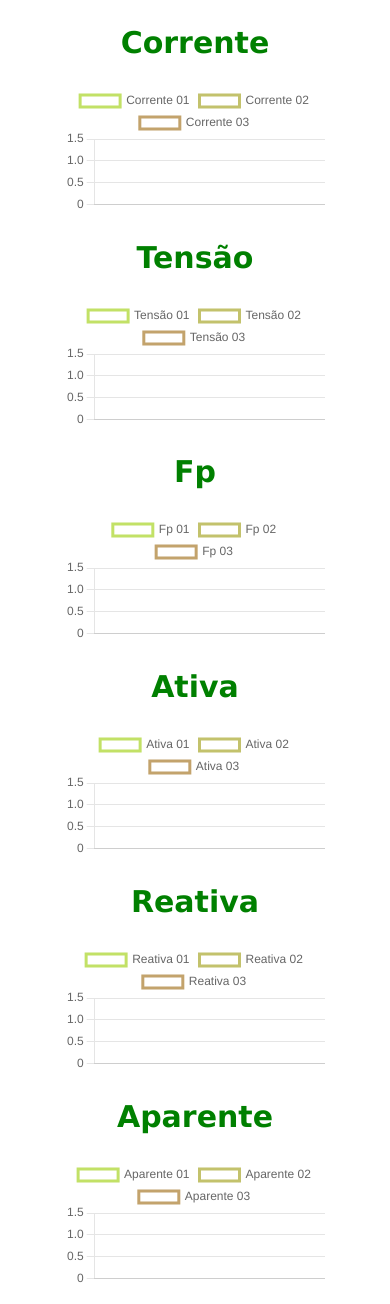
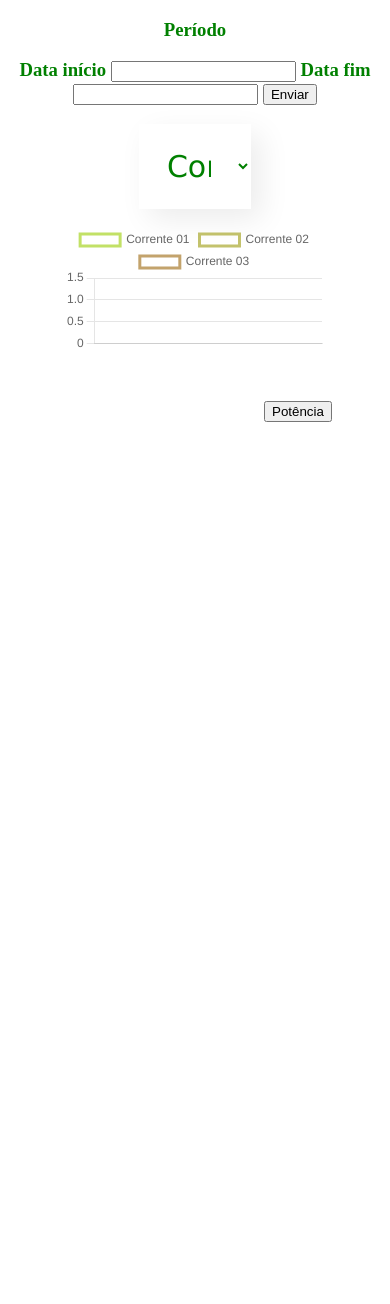
Before and after one commit to leonardorodriguess/Tela_IOT, a PHP site: page /esp32/ in a window 390 px wide; the page is wider, and only the part inside the window is pictured. After the commit the page ends 422 px from the top of that part, so only its background shows below. Run offline with PHP 8.4, Linux system fonts and the light colour scheme; data that the repository does not hold is empty; some libraries are stand-ins or nearby versions.

Commit message:
Feito o calculo da integal, modo de seleção, calendario e adicionado filtro inicial

```diff
--- /dev/null
+++ b/_css/index.css
@@ -0,0 +1,56 @@
+#List label{
+    display: block;
+    margin-bottom: 8px;
+    font-size: 24px;
+}
+
+#List select{
+    background-color: #FFF;
+    box-shadow: 10px 10px 30px rgba(0, 0, 0, 0.08);
+    width: 30%;
+    font-display: center;
+    border: none;
+    font-size: 30px;
+    padding: 24px;
+    box-sizing: border-box;
+    text-align: center;
+    font-family: "Verdana", sans-serif;
+    color: green;
+}
+
+#List select option{
+    font-display: center;
+    text-align: center;
+    color: green;
+    font-family: "Verdana", sans-serif;
+    font-size: 30px;
+}
+
+.botao{
+    text-align: right;
+    padding: 32px 256px;
+}
+
+#Corrente_graf{
+    display: none;
+}
+
+#Tensao_graf{
+    display: none;
+}
+
+#Fp_graf{
+    display: none;
+}
+
+#Ativa_graf{
+    display: none;
+}
+
+#Reativa_graf{
+    display: none;
+}
+
+#Aparente_graf{
+    display: none;
+}
--- /dev/null
+++ b/_js/calendario.js
@@ -0,0 +1,12 @@
+//Configurações do calendario
+
+$(function() {
+    $(".calendario").datepicker({
+        dateFormat: 'dd/mm/yy',
+        dayNames: ['Domingo','Segunda','Terça','Quarta','Quinta','Sexta','Sábado','Domingo'],
+        dayNamesMin: ['D','S','T','Q','Q','S','S','D'],
+        dayNamesShort: ['Dom','Seg','Ter','Qua','Qui','Sex','Sáb','Dom'],
+        monthNames: ['Janeiro','Fevereiro','Março','Abril','Maio','Junho','Julho','Agosto','Setembro','Outubro','Novembro','Dezembro'],
+        monthNamesShort: ['Jan','Fev','Mar','Abr','Mai','Jun','Jul','Ago','Set','Out','Nov','Dez']
+    });
+});
--- a/_js/linha_dados.js
+++ b/_js/linha_dados.js
@@ -1,3 +1,4 @@
+//Exibição do grafico
 
 function dados_linha (titulo, linha, coluna1 = [], coluna2 = [], coluna3 = [], type = "line")
 {
@@ -89,11 +90,10 @@ function dados_linha (titulo, linha, coluna1 = [], coluna2 = [], coluna3 = [], t
 
 function pad_exib_graf(titulo)
 {
+  //Gera parte do html para criação do gráfico de modo genérico
   titulo , element = carceter_especial(titulo)
-  //document.querySelector('#Corrente_graf')
   document.querySelector('#'+element + '_graf')
     .innerHTML = '<div class="container">' +
-                 '<h2>'+ titulo +'</h2> ' +
                  '<div>'+
                  '<canvas id="'+ element +'"></canvas>' +
                  ' </div>' +
@@ -101,6 +101,7 @@ function pad_exib_graf(titulo)
 }
 
 function carceter_especial(titulo){
+  //separa trata caso rebeba o valor com caractere especial
   element = titulo;
   if (element == 'Tensão')
     element = 'Tensao'
--- /dev/null
+++ b/_js/seleciona_lista.js
@@ -0,0 +1,16 @@
+//Utiliza o text list para ocultar ou mostrar div, de acordo com o nome das classes
+
+$(document).ready(function () {
+    $("select").change(function () {
+        $(this).find("option:selected")
+               .each(function () {
+            var optionValue = $(this).attr("value");
+            if (optionValue) {
+                $(".box").not("." + optionValue).hide();
+                $("." + optionValue).show();
+            } else {
+                $(".box").hide();
+            }
+        });
+    }).change();
+});
--- /dev/null
+++ b/_js/trapesio_integral.js
@@ -0,0 +1,17 @@
+function integral(coluna, tempo){
+    area = 0
+
+    for(let i = 1; i < coluna.length; i++){
+    //calculo para saber o valor de delta em minutos
+        var periodo_ini = new Date(tempo[i - 1]);
+        var periodo_fim = new Date(tempo[i]);
+
+        var delta = Math.abs((periodo_ini - periodo_fim)/60/1000)
+        //fórmula da integral
+        coluna[i -1]= (parseFloat(coluna[i]) + parseFloat(coluna[i-1]))*(delta/60)/2
+
+        area = coluna[i - 1] + area
+
+    }
+    return area/1000;
+}
--- a/index.php
+++ b/index.php
@@ -5,27 +5,60 @@
       <title>Listar  com JS </title>
       <script src="https://ajax.googleapis.com/ajax/libs/jquery/3.3.1/jquery.min.js"></script>
       <script src="https://cdn.jsdelivr.net/npm/chart.js"></script>
+      <script src="https://code.jquery.com/jquery-1.12.4.min.js"></script>
+      <script src="http://code.jquery.com/jquery-1.8.2.js"></script>
+      <script src="http://code.jquery.com/ui/1.9.0/jquery-ui.js"></script>
+      <script src="./_js/calendario.js"></script>
+      <link rel="stylesheet" href="http://code.jquery.com/ui/1.9.0/themes/base/jquery-ui.css" />
       <link rel="stylesheet" href="_css/grafico_linha.css"/>
+      <link rel="stylesheet" href="_css/index.css"/>
       <script src="_js/linha_dados.js"></script>
+      <script src="_js/seleciona_lista.js"></script>
+      <script src="_js/trapesio_integral.js"></script>
+
   </head>
   <body>
     <div>
+      <h3>Período<h3>
+      <div>
+          <form method="post" action = #>
+            Data início <input type="text" id="calendario_ini" name=ini class="calendario" value= "<?=$_POST["ini"]?>"/>
+            Data fim <input type="text" id="calendario_fim" name=fim class="calendario" value= "<?=$_POST["fim"]?>"/>
+            <button type="submit">Enviar</button>
+          </form>
+      </div>
+    </div>
+    <div>
       <?php include('listar.php'); ?>
 
-      <div id="Corrente_graf">
+      <div id="List">
+        <select>
+          <option value="corrente"> Corrente </option>
+          <option value="tensao"> Tensão </option>
+          <option value="fp"> Fp </option>
+          <option value="ativa"> Potência Ativa </option>
+          <option value="reativa"> Potêcia Reativa </option>
+          <option value="aparente"> Potência Aparente </option>
+        </select>
 
-        <?php $json = cons_padrao('corrente') ?>
+      </div>
+
+      <div id="Corrente_graf" class="corrente box">
+
+        <?php $json = cons_padrao('corrente', $_POST["ini"], $_POST["fim"]) ?>
 
         <script>
           var json = JSON.parse('<?=$json?>')
           dados_linha("Corrente", json['tempo'], json['coluna1'], json['coluna2'], json['coluna3'])
-        </script>
+          </script>
 
       </div>
 
-      <div id="Tensao_graf">
 
-        <?php $json = cons_padrao('tensao') ?>
+
+      <div id="Tensao_graf" class="tensao box">
+
+        <?php $json = cons_padrao('tensao', $_POST["ini"], $_POST["fim"]) ?>
 
         <script>
           var json = JSON.parse('<?=$json?>')
@@ -34,9 +67,9 @@
 
       </div>
 
-      <div id="Fp_graf">
+      <div id="Fp_graf" class="fp box">
 
-        <?php $json = cons_padrao('fp') ?>
+        <?php $json = cons_padrao('fp', $_POST["ini"], $_POST["fim"]) ?>
 
         <script>
           var json = JSON.parse('<?=$json?>')
@@ -45,38 +78,44 @@
 
       </div>
 
-      <div id="Ativa_graf">
+      <div id="Ativa_graf" class="ativa box">
 
-        <?php $json = cons_padrao('ativa') ?>
+        <?php $json = cons_padrao('ativa', $_POST["ini"], $_POST["fim"]) ?>
 
         <script>
           var json = JSON.parse('<?=$json?>')
           dados_linha("Ativa", json['tempo'], json['coluna1'], json['coluna2'], json['coluna3'])
+          console.log(integral(json.coluna1, json.tempo))
         </script>
 
       </div>
 
-      <div id="Reativa_graf">
+      <div id="Reativa_graf" class="reativa box">
 
-        <?php $json = cons_padrao('reativa') ?>
+        <?php $json = cons_padrao('reativa', $_POST["ini"], $_POST["fim"]) ?>
 
         <script>
           var json = JSON.parse('<?=$json?>')
           dados_linha("Reativa", json['tempo'], json['coluna1'], json['coluna2'], json['coluna3'])
+          console.log(integral(json.coluna1, json.tempo))
         </script>
 
       </div>
 
-      <div id="Aparente_graf">
+      <div id="Aparente_graf" class="aparente box">
 
-        <?php $json = cons_padrao('aparente') ?>
+        <?php $json = cons_padrao('aparente', $_POST["ini"], $_POST["fim"]) ?>
 
         <script>
           var json = JSON.parse('<?=$json?>')
           dados_linha("Aparente", json['tempo'], json['coluna1'], json['coluna2'], json['coluna3'])
+          console.log(integral(json.coluna1, json.tempo))
         </script>
 
       </div>
+      <form action="potencia.php" class="botao">
+          <button type="submit">Potência</button>
+      </form>
     </div>
   </body>
 </html>
--- a/listar.php
+++ b/listar.php
@@ -1,25 +1,36 @@
 <?php
+function consulta($coluna, $periodo_ini = "", $periodo_fim = ""){
+    //Gera o código de consulta no banco para retornar os dados desejados
 
-function consulta($coluna, $periodo){
-    return
-    "SELECT "
+    if($coluna == "ativa" || $coluna == "reativa" || $coluna == "aparente")
+    {
+        $select = "SELECT " . $coluna . ", ";
+    }
+    else
+    {
+        $select = "SELECT "
         . $coluna ."1, "
         . $coluna ."2, "
-    . $coluna ."3, "
-    . "data_hora "
-    //. "TIME(data_hora) as data_hora "
-    ."FROM tbmedidor1 "
-    . $periodo
-    . "Order by data_hora ";
+        . $coluna ."3, ";
     }
 
-function cons_padrao($coluna = "", $periodo = "")
-{
-    return Array_consulta(consulta($coluna,$periodo), $coluna);
+    return (
+        $select
+        . "data_hora "
+        ."FROM tbmedidor "
+        ."where " .format_periodo($periodo_ini, $periodo_fim)
+        . "Order by data_hora "
+    );
+}
+
+function cons_padrao($coluna = "", $periodo_ini = "", $periodo_fim = ""){
+    //função quer une aconsulta com o json criado
+    return Array_consulta(consulta($coluna, $periodo_ini, $periodo_fim), $coluna);
 }
 
 
 function Array_consulta($consulta, $coluna = ""){
+    //Função que pega o resultado da consulta e cria o arquivo Json para comunicar com o JavaScript
 
     include "conexao.php";
     $resultado = $PDO->query($consulta);
@@ -27,13 +38,21 @@ function Array_consulta($consulta, $coluna = ""){
 
 
     if($resultado){
+
         $coluna1 = $coluna2 = $coluna3 = $tempo = Array();
 
+        if($coluna == "ativa" || $coluna == "reativa" || $coluna == "aparente"){
+            foreach ($linhas as $linha) {
+                array_push($coluna1, $linha[$coluna]);
+                array_push($tempo, $linha['data_hora']);
+            }
+        }else{
             foreach ($linhas as $linha) {
                 array_push($coluna1, $linha[$coluna.'1']);
                 array_push($coluna2, $linha[$coluna.'2']);
                 array_push($coluna3, $linha[$coluna.'3']);
                 array_push($tempo, $linha['data_hora']);
+            }
         }
         $arr = Array (
             'coluna1' => $coluna1,
@@ -50,4 +69,27 @@ function Array_consulta($consulta, $coluna = ""){
     }
 }
 
+function periodo($periodo){
+    //função que faz a conversão da data para o formato do banco
+    if($periodo != 'CURRENT_DATE' || $periodo != 'now()'){
+        return "DATE_FORMAT(STR_TO_DATE('".$periodo."', '%d/%m/%Y %H:%i:%s'), '%Y-%m-%d %H:%i:%s')  ";
+    }
+    return $periodo;
+}
+
+function format_periodo($periodo_ini, $periodo_fim){
+    //Função que escreve o código de consulta do filtro de data
+    if($periodo_fim == "" && $periodo_ini == ""){
+        $periodo_ini = 'CURRENT_DATE ';
+        $periodo_fim = 'now() ';
+    }
+    else{
+        $periodo_fim = $periodo_fim . " 23:59:59 ";
+    }
+    return " data_hora BETWEEN "
+            .periodo($periodo_ini)
+            ."AND "
+		    .periodo($periodo_fim);
+}
+
 ?>
```
Also changed, not shown: circulo.html (deleted, +0 -61 lines), graf_linha.js (deleted, +0 -15 lines). Lines whose indentation alone changed are shown as unchanged.
